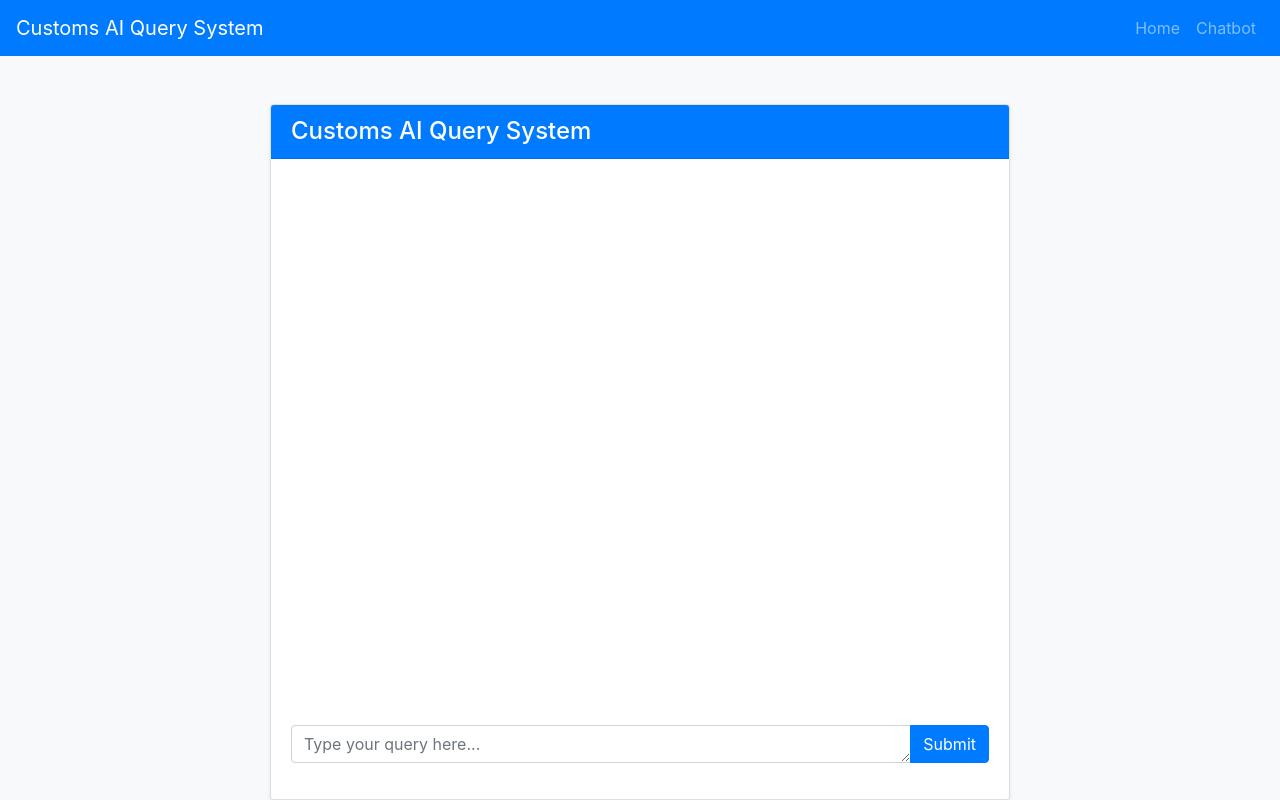
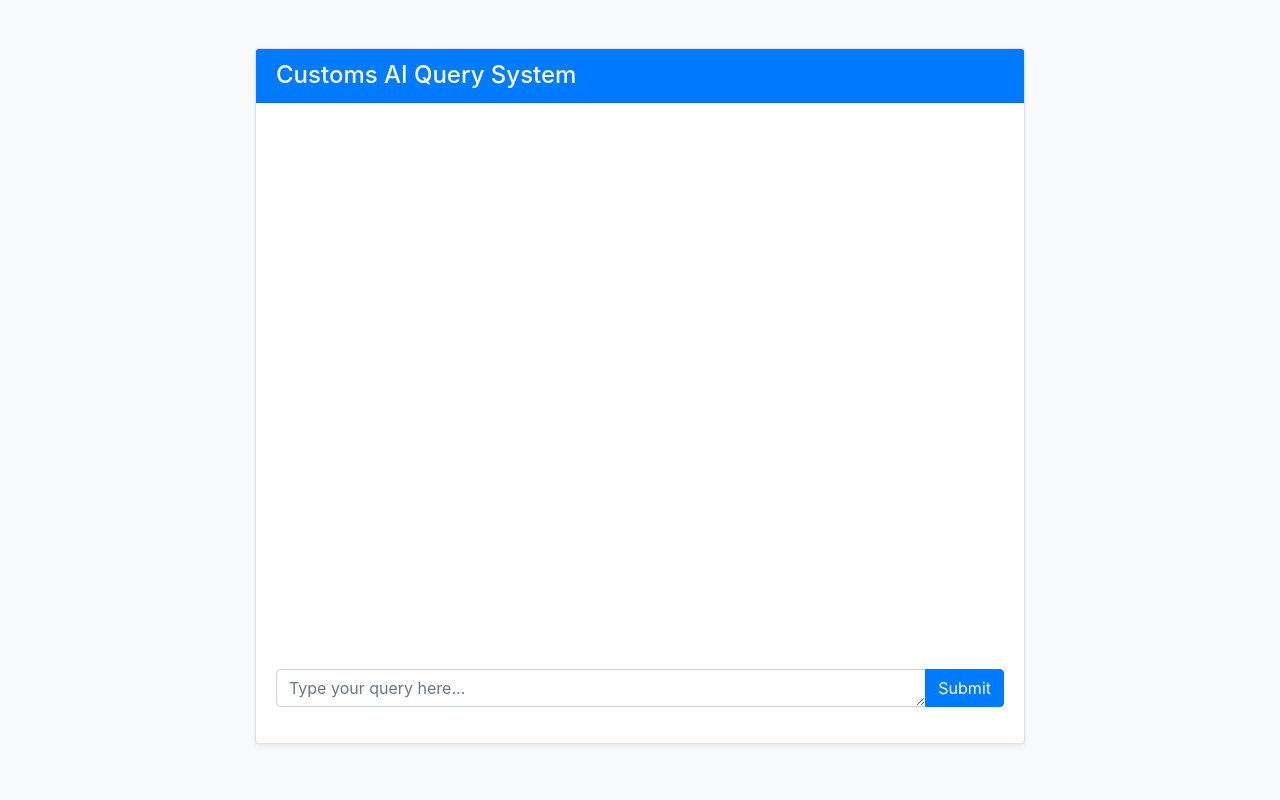
Before and after one commit to phrankos/itanong, a Flask app: page /chatbot in a window 1280 px wide. Run offline with Flask 3, Linux system fonts and the light colour scheme; some libraries are stand-ins or nearby versions.

Commit message:
updated chatbot.html

```diff
--- a/templates/chatbot.html
+++ b/templates/chatbot.html
@@ -1,6 +1,19 @@
-{% extends "layout.html" %}
-
-{% block content %}
+<!DOCTYPE html>
+<html lang="en">
+<head>
+    <meta charset="UTF-8">
+    <meta name="viewport" content="width=device-width, initial-scale=1.0">
+    <title>Customs AI Query System</title>
+    <link href="https://maxcdn.bootstrapcdn.com/bootstrap/4.5.2/css/bootstrap.min.css" rel="stylesheet">
+    <style>
+        body {
+            background-color: #f8f9fa;
+        }
+        .container {
+            max-width: 800px;
+        }
+    </style>
+</head>
 <div class="container mt-5">
     <div class="card shadow-sm">
         <div class="card-header bg-primary text-white">
@@ -10,7 +23,7 @@
             <div id="chat-history" class="mb-3 flex-grow-1 overflow-auto">
                 <!-- Chat history will be dynamically populated here -->
             </div>
-            <form id="chatbot-form" class="input-group mb-3">
+            <form id="chatbot-form" class="input-group mb-3" method="post">
                 <textarea class="form-control" id="query" name="query" rows="1" placeholder="Type your query here..."></textarea>
                 <div class="input-group-append">
                     <button type="submit" class="btn btn-primary">Submit</button>
@@ -20,6 +33,7 @@
     </div>
 </div>
 <script src="https://code.jquery.com/jquery-3.5.1.min.js"></script>
+<script src="https://maxcdn.bootstrapcdn.com/bootstrap/4.5.2/js/bootstrap.min.js"></script>
 <script>
     $(document).ready(function(){
         $('#chatbot-form').on('submit', function(event){
@@ -31,13 +45,14 @@
             $('#chat-history').append('<div class="d-flex justify-content-end mb-2"><div class="bg-light text-dark p-2 rounded">' + query + '</div></div>');
 
             $.ajax({
-                url: '{{ url_for("chatbot") }}',
+                url: '/', // assuming your API endpoint is at /api
                 type: 'POST',
                 contentType: 'application/json',
-                data: JSON.stringify({ query: query }),
+                data: query,
                 success: function(response){
+                    console.log(response.text)
                     // Append bot response to chat history
-                    $('#chat-history').append('<div class="d-flex justify-content-start mb-2"><div class="bg-primary text-white p-2 rounded">' + response.response + '</div></div>');
+                    $('#chat-history').append('<div class="d-flex justify-content-start mb-2"><div class="bg-primary text-white p-2 rounded">' + response + '</div></div>');
                     // Scroll to the bottom of chat history
                     $('#chat-history').scrollTop($('#chat-history')[0].scrollHeight);
                 },
@@ -48,4 +63,3 @@
         });
     });
 </script>
-{% endblock %}
```
